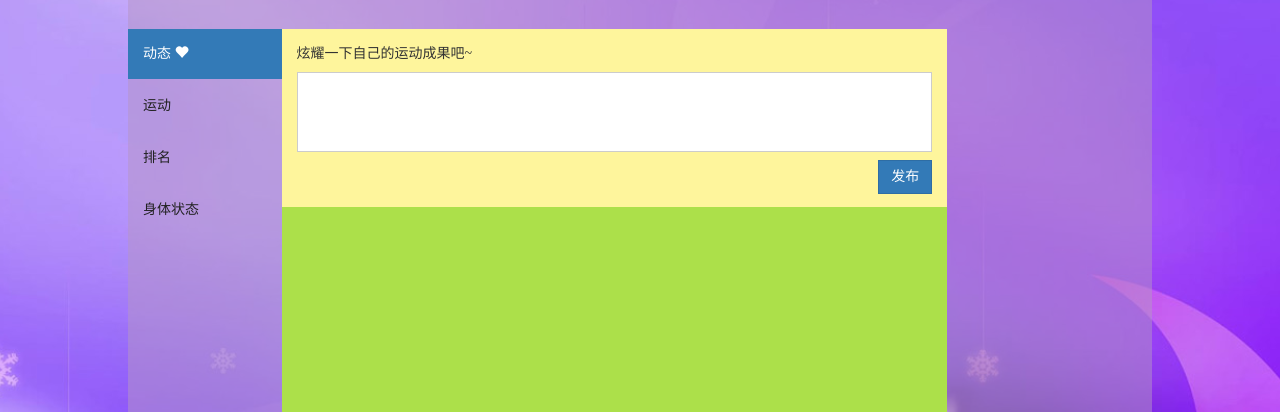
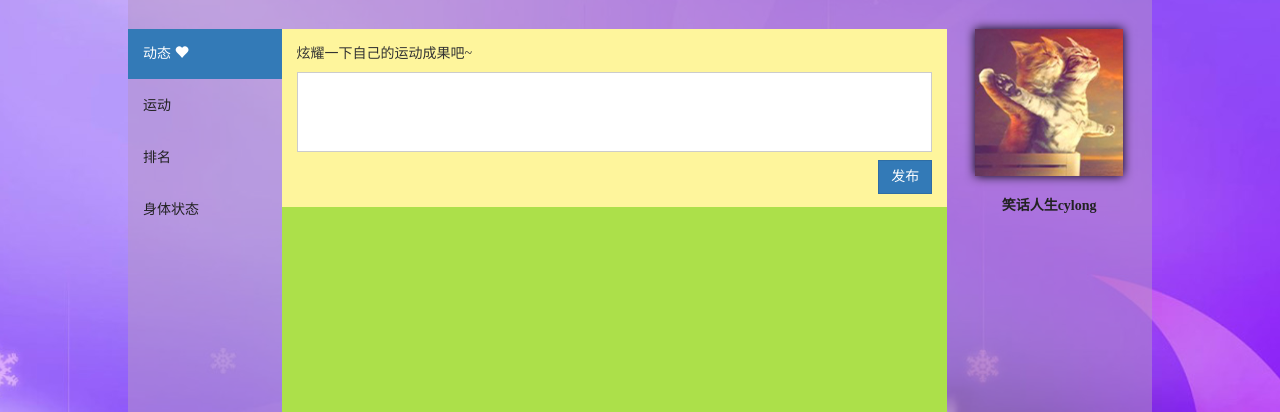
Before and after one commit to cylong1016/Health, a PHP site: page / in a window 1280 px wide. Shown: the part 51-463 px from the top of the page. Run offline with PHP 8.4, Linux system fonts and the light colour scheme; some libraries are stand-ins or nearby versions.

Commit message:
加入了头像

```diff
--- a/public_html/css/bootstrap-modify.css
+++ b/public_html/css/bootstrap-modify.css
@@ -11,6 +11,7 @@
 .navbar{
 	border-radius: 0;
 	width: 100%;
+	min-width: 800px;
 	min-height: 50px;
 }
 div.navbar-header {
--- a/public_html/css/index.css
+++ b/public_html/css/index.css
@@ -33,8 +33,8 @@ ul.sidebar a {
 }
 
 div.content {
-	margin-left: 15%;
-	margin-right: 20%;
+	float: left;
+	width: 65%;
 	background-color: #ACE04A;
 	height: 100%;
 }
@@ -65,3 +65,29 @@ div#inputarea button {
 	float: right;
 	border-radius: 0;
 }
+
+div#head {
+	float: left;
+	margin-left: 20px;
+	margin-right: 10px;
+	width: 16%;
+	min-height: 200px;
+	text-align: center;
+}
+
+div#head img{
+	width: 90%;
+	box-shadow: 0 0 10px #000;
+}
+
+div#head a:link, a:visited {
+	font-weight:bold;
+	font-size:14px;
+	color:#222222;
+	padding:4px;
+	text-decoration:none;
+}
+
+div#head a:hover,a:active {
+	color: #FFFFFF;
+}
--- a/public_html/index.html
+++ b/public_html/index.html
@@ -52,6 +52,11 @@
 			<button type="button" class="btn btn-primary">发布</button>
 		</div>
 	</div>
+	<div id="head">
+		<img src="images/head.jpg">
+		<br><br>
+		<a href="#">笑话人生cylong</a>
+	</div>
 </div>
 </body>
 </html>
```
